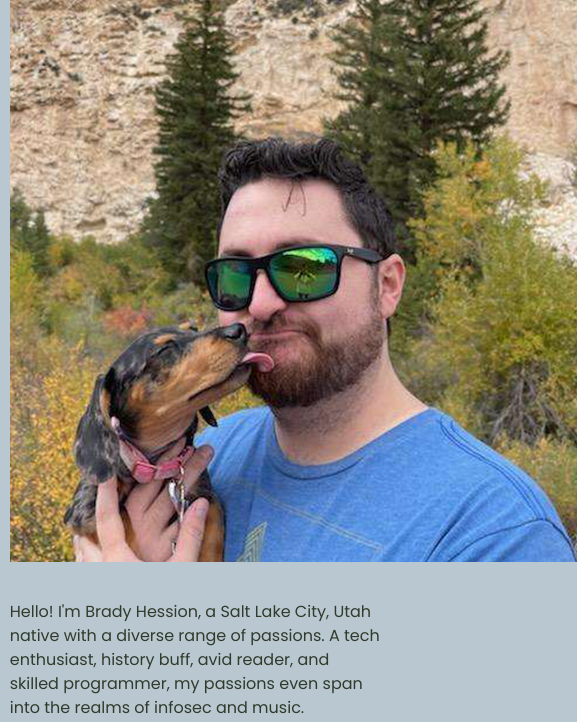
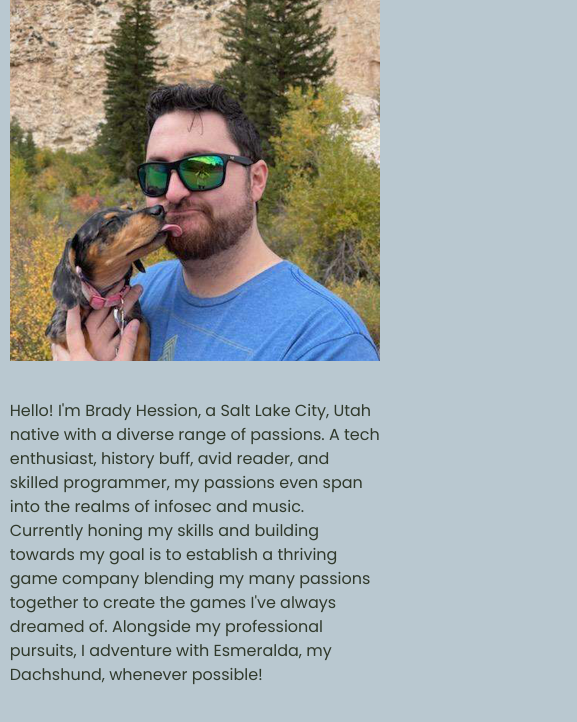
Before and after one commit to NeverKnowz/Neverknowz.github.io, a plain HTML site: page index.html in a window 390 px wide. Shown: the part 323-1045 px from the top of the page, 577 px wide, since content can reach past the window. Drawn offline with Linux system fonts and the light colour scheme.

Commit message:
Fixed image to be mobile friendly

```diff
--- a/index.html
+++ b/index.html
@@ -57,7 +57,7 @@
     <div class="about center">
         <h1>Hi, I am <span class="about__name">Brady Hession.</span></h1>
         <h2 class="about__role">A Professional Nerd</h2>
-        <img src="public/profile.png" alt="A picture of me, but it's broken">
+        <img class="profile_image" src="public/profile.png" alt="A picture of me, but it's broken">
         <p class="about__desc">
             Hello! I'm Brady Hession, a Salt Lake City, Utah native with a diverse range of passions. A tech enthusiast,
             history buff, avid reader, and skilled programmer, my passions even span into the realms of
--- a/styles.css
+++ b/styles.css
@@ -410,4 +410,19 @@ main {
   .scroll-container {
     display: none;
   }
+
+  .profile_image {
+  }
+  .profile_image {
+    width: 100%;
+    height: auto;
+  }
+
+  @media screen and (max-width: 600px) {
+    .profile_image {
+      width: 100%;
+      height: auto;
+    }
+  }
+
 }
```
